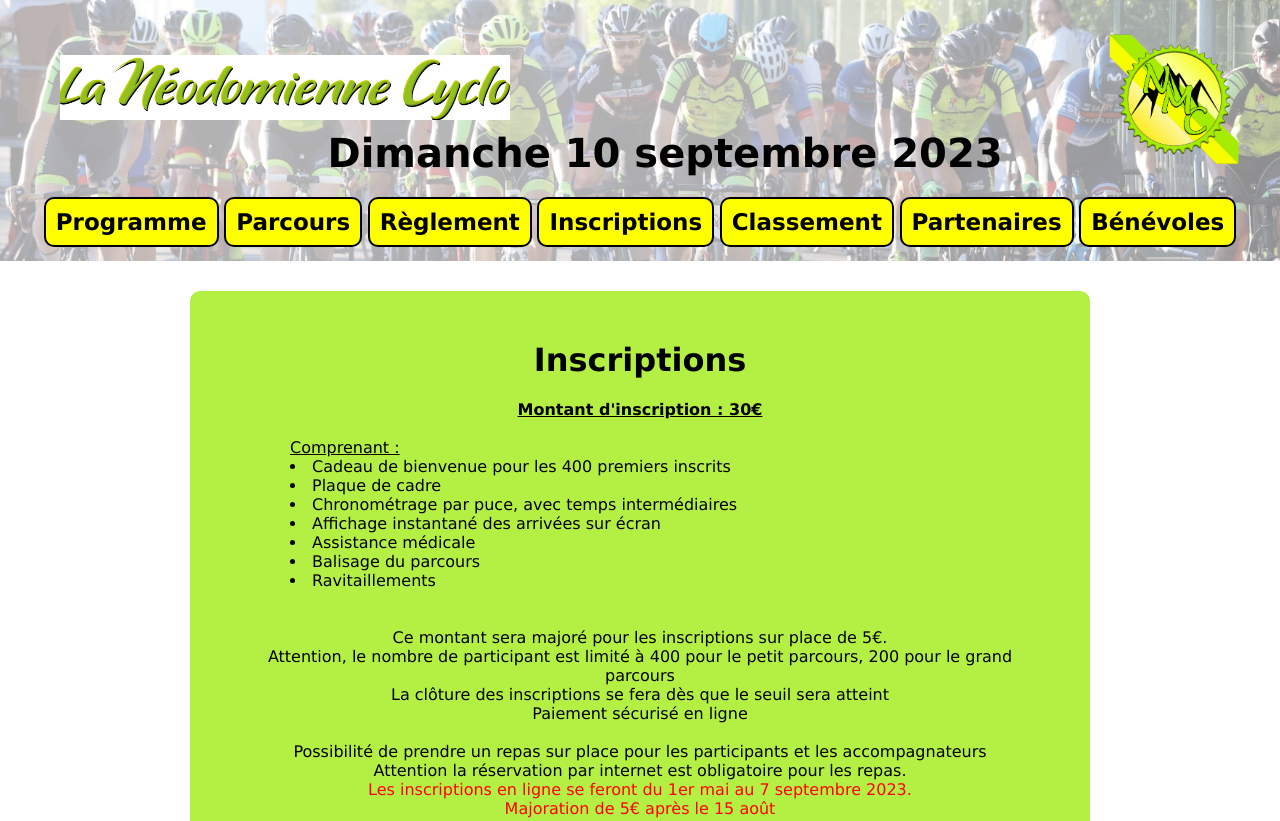
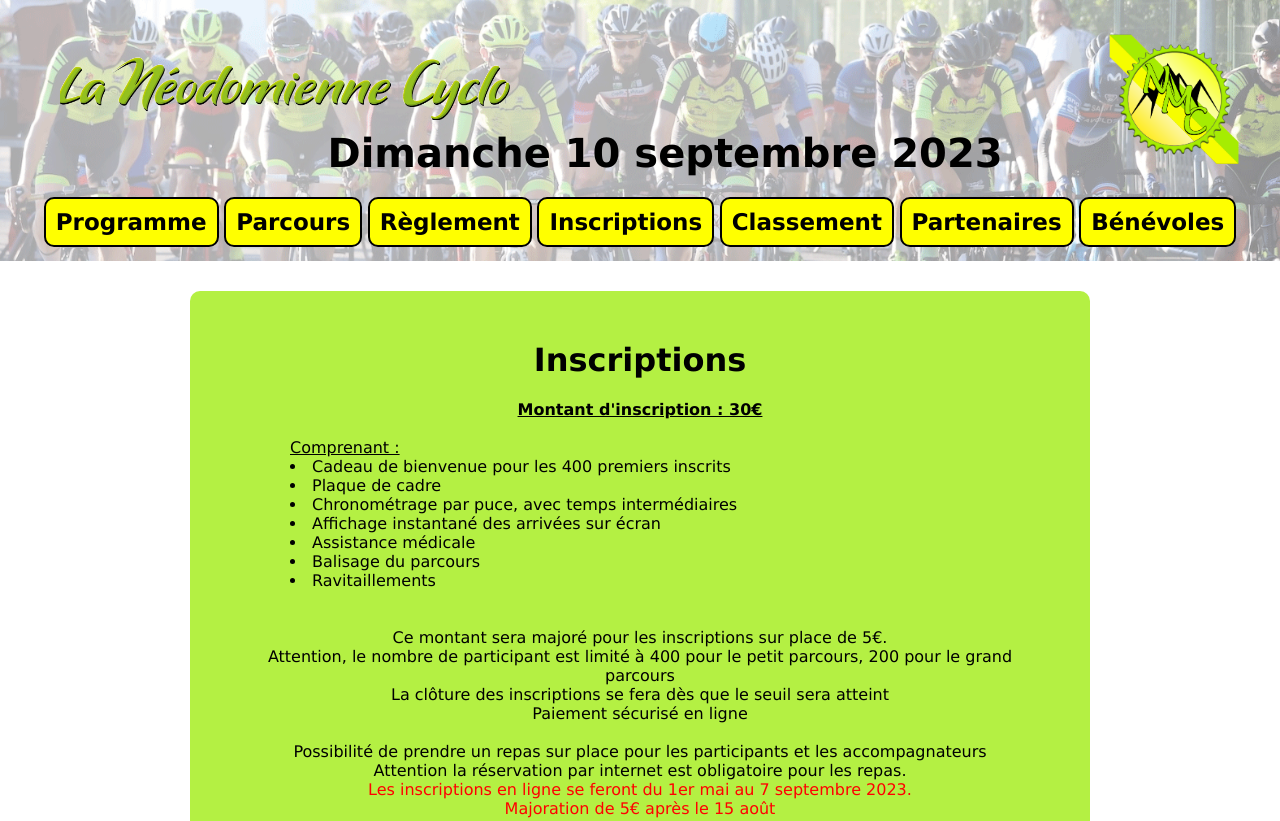
Before and after one commit to Temero/La-Neodomienne, a plain HTML site: page inscription.html in a window 1280 px wide. Shown: the top 821 px of the page. Drawn offline with Linux system fonts and the light colour scheme.

Commit message:
Update inscription.html

```diff
--- a/inscription.html
+++ b/inscription.html
@@ -8,7 +8,7 @@
 <body>
 	<div id="navigation">
 		<div id="logos">
-			<div id="navigLogo"><a href="index.html" ><img src="media/bandeau.jpg"></a></div>
+			<div id="navigLogo"><a href="index.html" ><img src="media/bandeau.png"></a></div>
 			<div id="navigBlocks"><b>Dimanche 10 septembre 2023</b></div>
 			<div id="navigLogo2"><a rel="noopener noreferrer" target="_blank" href="http://neuvesmaisonscyclisme.wifeo.com/" ><img src="media/logo.png"></a></div>
 		</div>
```
